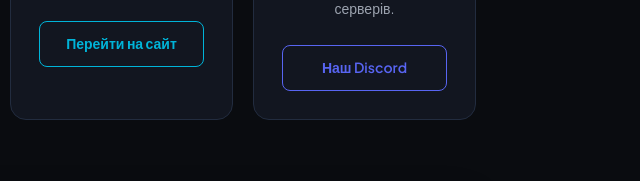
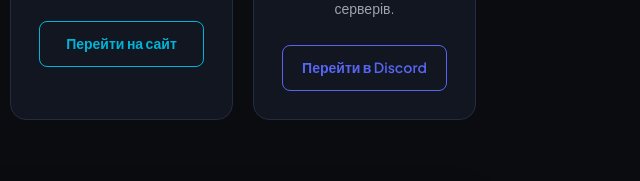
Before and after one commit to AntiHM/AntiHM, a plain HTML site: page index.html in a window 1280 px wide. Shown: the part 5804-5985 px from the top of the page, 640-1280 px from the left. Drawn offline with Linux system fonts and the light colour scheme.

Commit message:
Update Discord link text in index.html

```diff
--- a/index.html
+++ b/index.html
@@ -248,7 +248,7 @@
                 <div class="alt-card card-glow-blue">
                     <div class="card-brand">DragonSevenUA</div>
                     <p>Українська ігрова спільнота та якісна технічна підтримка серверів.</p>
-                    <a href="https://discord.gg/q99X2ajT8p" target="_blank" class="card-link btn-discord">Наш Discord</a>
+                    <a href="https://discord.gg/q99X2ajT8p" target="_blank" class="card-link btn-discord">Перейти в Discord</a>
                 </div>
             </div>
         </section>
```
